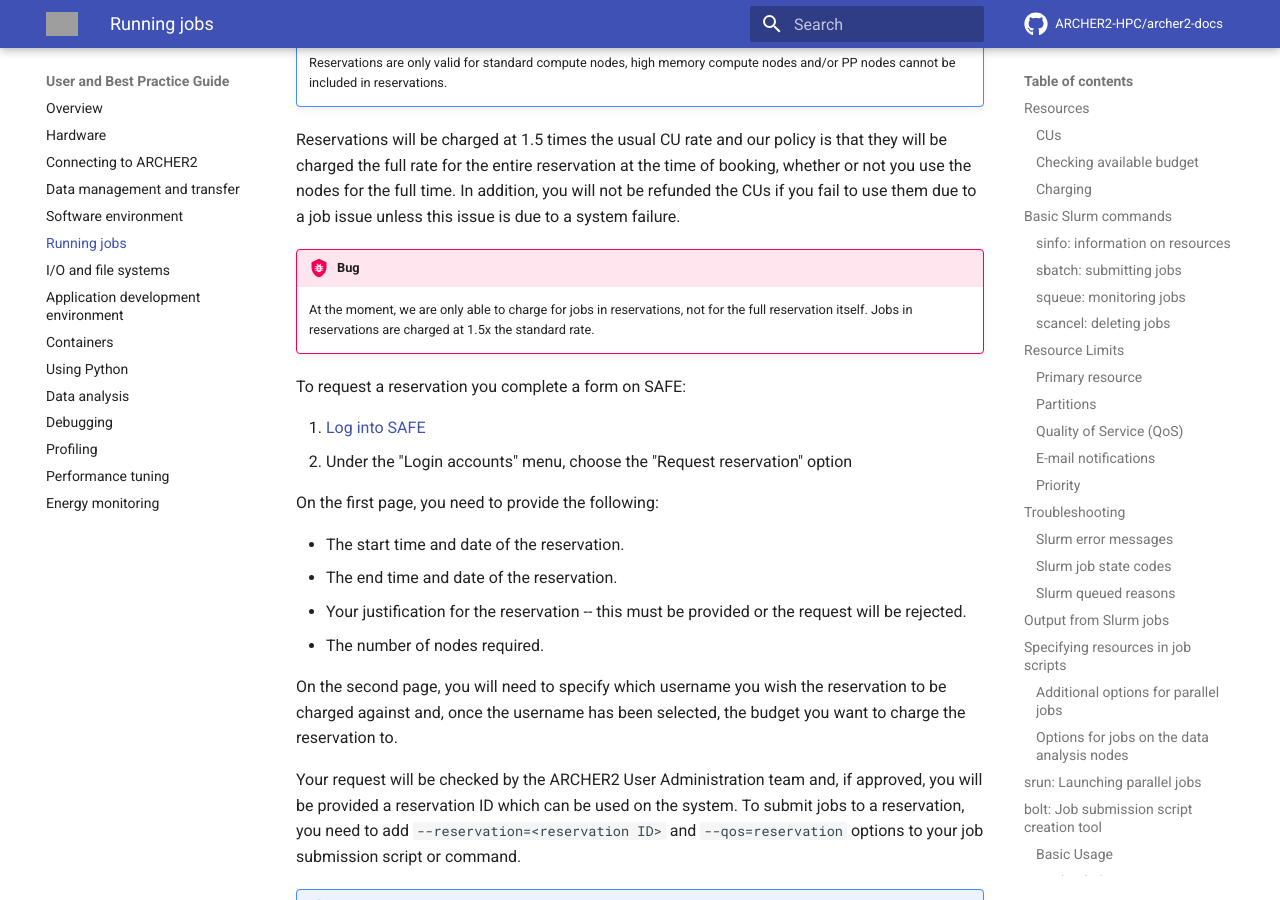
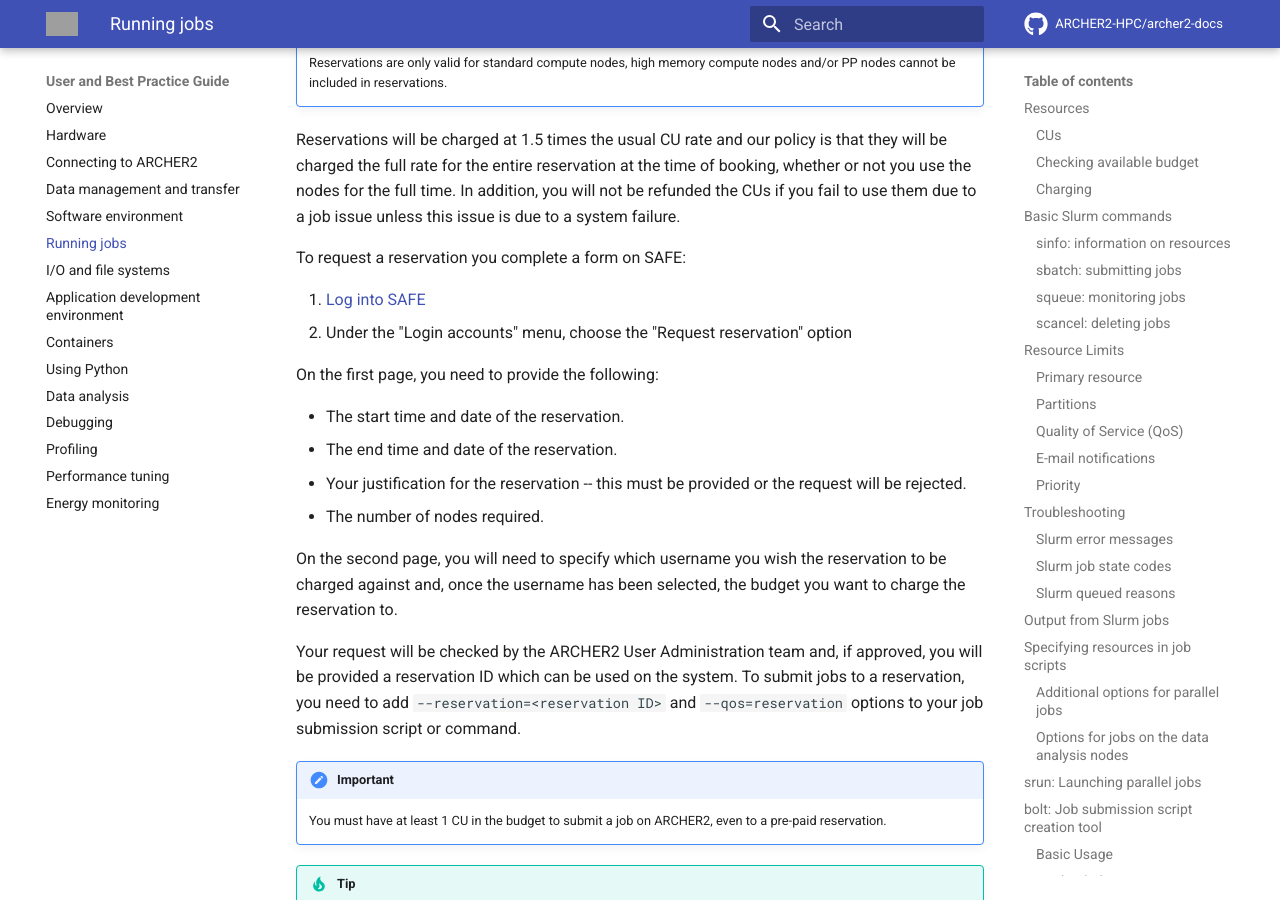
Before and after one commit to ARCHER2-HPC/archer2-docs, an MkDocs documentation site: the page built from docs/user-guide/scheduler.md, in a window 1280 px wide and 900 px high, scrolled down 43802 px. Built offline with MkDocs 1.6.1 and Material for MkDocs 9.7.7, drawn with Linux system fonts in a browser that asks for light colours; comment, search, counter and statistics services are not loaded; grey boxes are pictures that could not be loaded.

Commit message:
Update scheduler.md

```diff
--- a/docs/user-guide/scheduler.md
+++ b/docs/user-guide/scheduler.md
@@ -2003,9 +2003,7 @@
 or not you use the nodes for the full time. In addition, you will not be refunded the
 CUs if you fail to use them due to a job issue unless this issue is due to a system failure.
 
-!!! bug
-    At the moment, we are only able to charge for jobs in reservations, not for the full
-    reservation itself. Jobs in reservations are charged at 1.5x the standard rate.
+
 
 To request a reservation you complete a form on SAFE:
 
```
